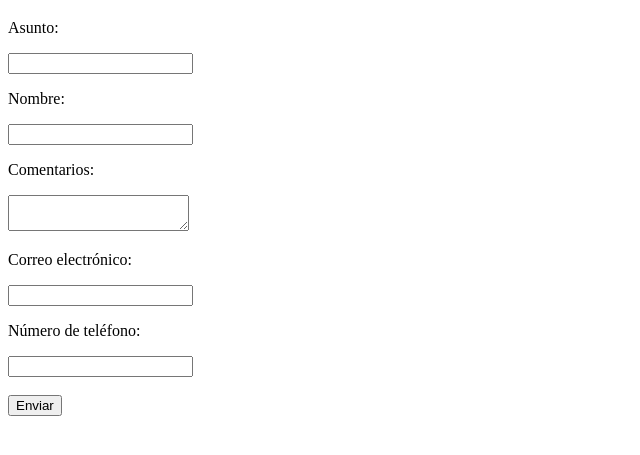
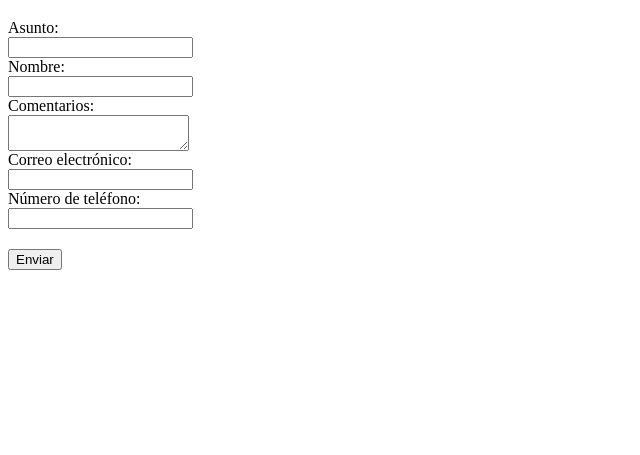
Before and after one commit to AngelGaelGarciaRangel/HTMLBasicoA00833115, a plain HTML site: page 01-basic-html/contact.html in a window 1280 px wide. Shown: the part 61-516 px from the top of the page, without its empty margins (0-640 px from the left). Drawn offline with Linux system fonts and the light colour scheme.

Commit message:
improved contact form

```diff
--- a/01-basic-html/contact.html
+++ b/01-basic-html/contact.html
@@ -4,22 +4,21 @@
   <meta charset="UTF-8">
   <meta name="viewport" content="width=device-width, initial-scale=1.0">
   <title>CONTACT</title>
+  <link rel="stylesheet" href="styles.css">
 </head>
 <body>
   <h1>Lets connect!</h1>
-  <form action="">
-    <p>Asunto:</p>
+  <form action="" class="contact">
+    <label for="asunto">Asunto:</label>
     <input type="text" name="asunto" id="">
-    <p>Nombre:</p>
-    <input type="text" name="nombre" id="">
-    <p>Comentarios:</p>
-    <textarea></textarea>
-    <p>Correo electrónico:</p>
-    <input type="email" name="correo" id="">
-    <p>Número de teléfono:</p>
-    <input type="tel" name="numero" id="">
-    <br>
-    <br>
+    <label for="nombre">Nombre:</label>
+    <input type="text" name="nombre" id="nombre">
+    <label for="comentarios">Comentarios:</label>
+    <textarea id="comentarios"></textarea>
+    <label for="correo">Correo electrónico:</label>
+    <input type="email" name="correo" id="correo">
+    <label for="telefono">Número de teléfono:</label>
+    <input type="tel" name="numero" id="telefono">
     <button type="submit">Enviar</button>
   </form>
 </body>
--- /dev/null
+++ b/01-basic-html/styles.css
@@ -0,0 +1,7 @@
+ button{
+  margin-top: 20px;
+}
+
+input, textarea{
+  display: block;
+}
```
